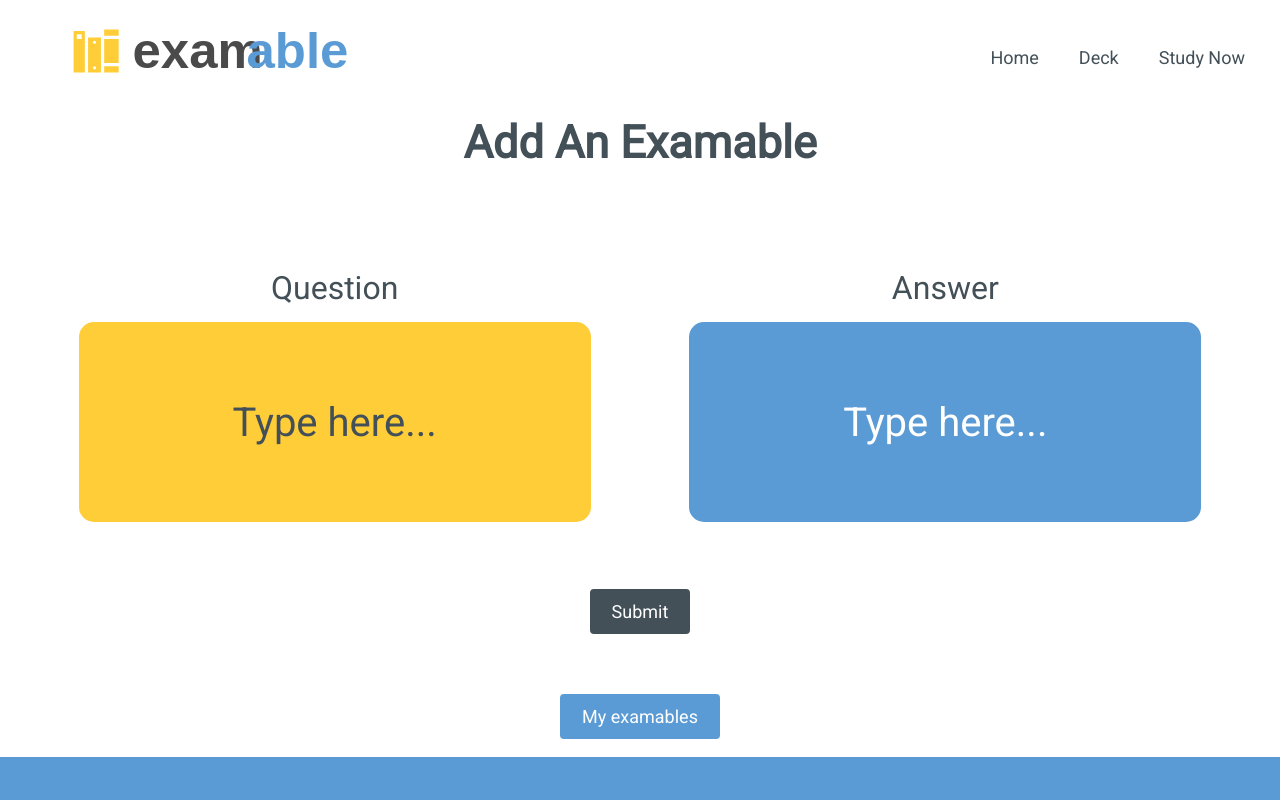
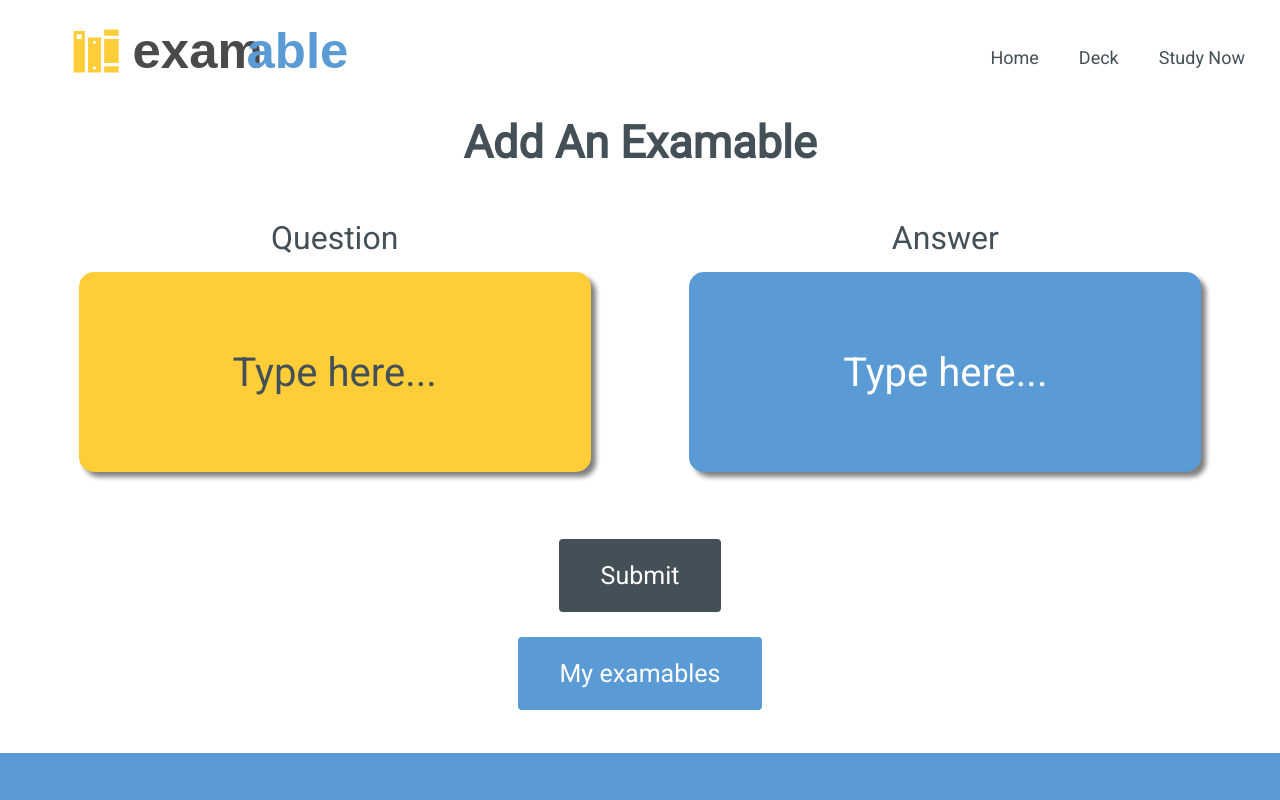
Before and after one commit to tianqibu/examable, a React (Create React App) app in the folder frontend/app/: page /deck/add-card in a window 1280 px wide. Shown: the top 800 px of the page. Built offline with nearby package versions, Linux system fonts and the light colour scheme; no server answers.

Commit message:
Make add/update buttons bigger & add shadow to cards

```diff
--- a/frontend/app/src/App.js
+++ b/frontend/app/src/App.js
@@ -75,12 +75,12 @@ function App() {
       // Deletes card from UI
       setAllCards(allCards.filter((c) => c._id !== card.id))
       setFlash({
-        message: 'Success! The card has been deleted.',
+        message: 'Success! The examable has been deleted.',
         severity:'success'
       })
     } else {
       setFlash({
-        message: 'Error! The card has not been deleted. Please try again.',
+        message: 'Error! The examable has not been deleted. Please try again.',
         severity: 'error'
       })
     }
@@ -105,12 +105,12 @@ function App() {
     if (res.status === 201) {
       setAllCards([...allCards, data.newStudyCard]) // Adds card to UI
       setFlash({
-        message: 'Success! The card has been added.',
+        message: 'Success! The examable has been added.',
         severity:'success'
       })
     } else {
       setFlash({
-        message: 'Error! The card has not been added. Please try again.',
+        message: 'Error! The examable has not been added. Please try again.',
         severity:'error'
       })
     }
@@ -139,20 +139,20 @@ function App() {
       setAllCards(allCards.map((card) => card._id === data._id ? data : card ))
       // Success message
       setFlash({
-        message: 'Success! The card has been updated.',
+        message: 'Success! The examable has been updated.',
         severity:'success'
       })
     } else {
       // Error message
       setFlash({
-        message: 'Error! The card has not been updated. Please try again.',
+        message: 'Error! The examable has not been updated. Please try again.',
         severity:'error'
       })
     }}
 
   return (
     <Router>
-        {
+      {
           showFlash
           ? (
               <Fade in={showFlash} timeout={{ enter: 300, exit: 1000 }}>
@@ -176,14 +176,15 @@ function App() {
               <Title title="My Examables" />
               <div className="btn--center">
                 <Link to="/deck/add-card">
-                  <Button text="Add new examinable" />
+                  <Button
+                      buttonSize="btn--large"
+                      text="Add new examable" />
                 </Link>
               </div>
               <DeckCardList
                 allCards={allCards}
                 onDelete={deleteCard}
                 onUpdate={cardToBeUpdated}
-                // fetchAllCards={fetchAllCards}
                 />
             </>
 
@@ -198,7 +199,7 @@ function App() {
                 placeholder="Type here..."
                 />
                 <div className="btn--center">
-                  <Link to="/deck"><Button text="My examables" buttonStyle="btn--blue"/></Link>
+                  <Link to="/deck"><Button text="My examables" buttonStyle="btn--blue" buttonSize="btn--large"/></Link>
                 </div>
                 <div className="spacer"></div>
             </>
@@ -215,7 +216,7 @@ function App() {
                 onSubmit={updateCard}
               />
               <div className="btn--center">
-                  <Link to="/deck"><Button text="My examables" buttonStyle="btn--blue"/></Link>
+                  <Link to="/deck"><Button text="My examables" buttonStyle="btn--blue" buttonSize="btn--large"/></Link>
               </div>
               <div className="spacer"></div>
             </>
--- a/frontend/app/src/components/AddCard.js
+++ b/frontend/app/src/components/AddCard.js
@@ -37,7 +37,7 @@ const AddCard = ({
                     </div>
                 </div>
                 <div className="btn--center">
-                    <Button input type="submit" value="Submit" text="Submit" />
+                    <Button buttonSize="btn--large" input type="submit" value="Submit" text="Submit" />
                 </div>
             </form>
         </div>
--- a/frontend/app/src/components/Button.js
+++ b/frontend/app/src/components/Button.js
@@ -13,17 +13,13 @@ const STYLES = [
 
 const SIZES = [
     "btn--medium",
-    "btn--small"
-]
-
-const POSITIONS = [
-    "btn--center"
+    "btn--small",
+    "btn--large"
 ]
 
 const Button = ({
     buttonStyle,
     buttonSize,
-    buttonPosition,
     text,
     event
     }) => {
--- a/frontend/app/src/components/button.css
+++ b/frontend/app/src/components/button.css
@@ -15,6 +15,7 @@
     transition: transform 0.2s ease;
     padding: 4px;
     margin: auto;
+    outline: none;
 }
 
 .btn:hover {
@@ -38,21 +39,18 @@
     background-color: var(--white);
     color: var(--charcoal);
     border: none;
-    outline: none;
 }
 
 .btn--white:hover {
     background-color: var(--blue);
     color: var(--white);
     border: none;
-    outline: none;
 }
 
 .btn--charcoal {
     background-color: var(--charcoal);
     color: var(--white);
     border: 2px solid var(--charcoal);
-    outline: none;
 }
 
 .btn--charcoal:hover {
@@ -70,3 +68,9 @@
     padding: 15px 20px;
     font-size: 18px;
 }
+
+.btn--large {
+    padding: 20px 40px;
+    margin-bottom: 25px;
+    font-size: 25px;
+}
--- a/frontend/app/src/index.css
+++ b/frontend/app/src/index.css
@@ -274,6 +274,7 @@ h1 {
   justify-content: center;
   word-wrap: break-word;
   height: 200px;
+  box-shadow: 5px 5px 5px grey;
 }
 
 .cardFront {
@@ -302,7 +303,9 @@ h1 {
   flex-direction: row;
   justify-content: space-around;
   padding-top: 2%;
-  padding-bottom: 2%
+  padding-bottom: 2%;
+  /* padding-right: 10%;
+  padding-left: 10%; */
 }
 
 .cardList {
@@ -325,8 +328,7 @@ h1 {
 
 .add-container {
   text-align: center;
-  padding-top: 50px;
-  padding-bottom: 60px;
+  padding-bottom: 0px;
 }
 
 .cards-container {
@@ -391,9 +393,10 @@ label {
 
 .alert {
   left: 0;
-  position: fixed;
-  top: 0;
+  position: relative;
+  margin-bottom: 10px;
   width: 100%;
+  z-index: 1500;
 }
 
 .btn--center {
```
